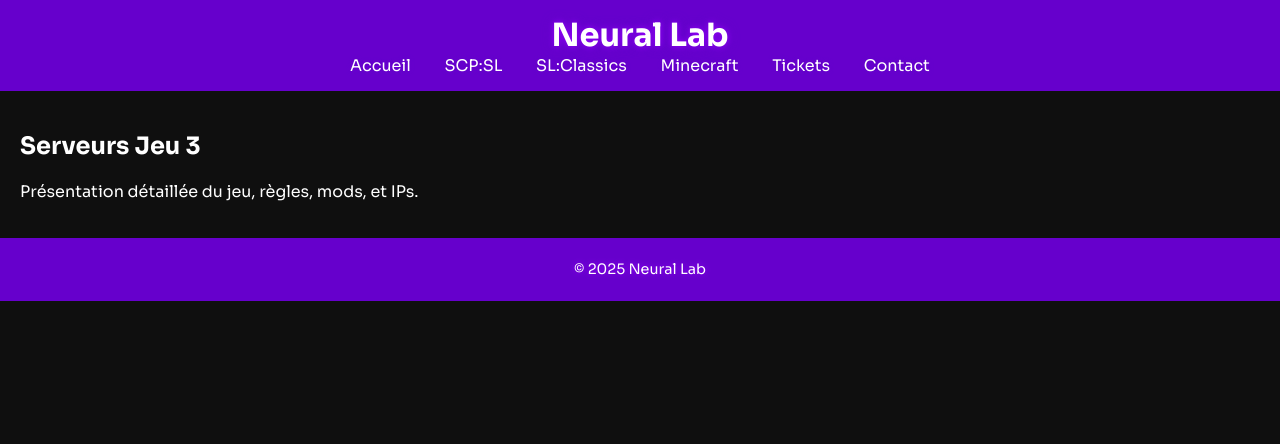
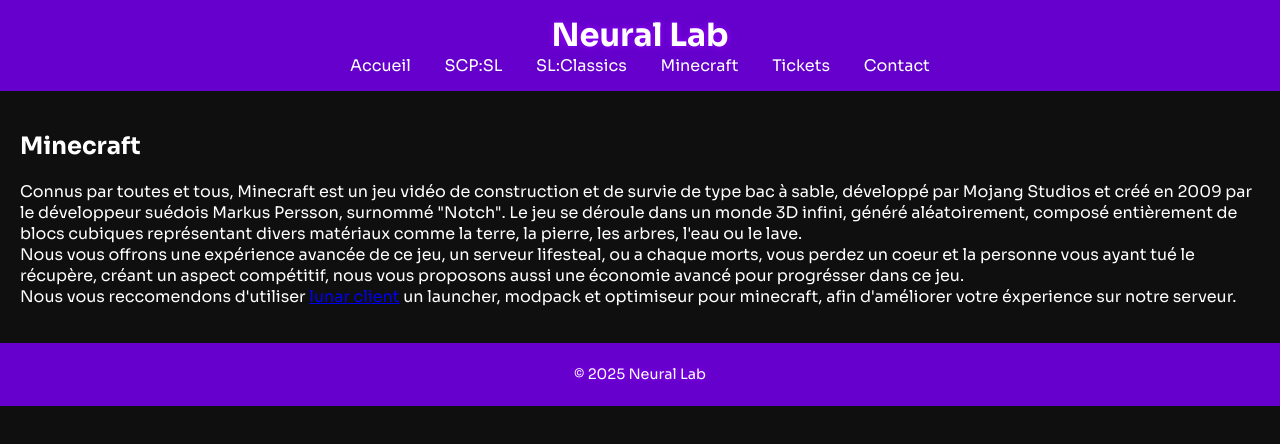
Before and after one commit to Louchatfroff/NeuralLab, a plain HTML site: page game3.html in a window 1280 px wide. Drawn offline with Linux system fonts and the light colour scheme.

Commit message:
Update game3.html

```diff
--- a/game3.html
+++ b/game3.html
@@ -3,7 +3,7 @@
   <head>
     <meta http-equiv="content-type" content="text/html; charset=UTF-8">
     <meta name="viewport" content="width=device-width, initial-scale=1.0">
-    <title>Neural Lab - Jeu 3</title>
+    <title>Neural Lab - Minecraft</title>
     <link rel="stylesheet" href="style.css">
   </head>
   <body>
@@ -14,8 +14,11 @@
         <a href="tickets.html">Tickets</a> <a href="contact.html">Contact</a> </nav>
     </header>
     <main style="padding: 20px;">
-      <h2>Serveurs Jeu 3</h2>
-      <p>Présentation détaillée du jeu, règles, mods, et IPs.</p>
+      <h2>Minecraft</h2>
+      <p>Connus par toutes et tous, Minecraft est un jeu vidéo de construction et de survie de type bac à sable, développé par Mojang Studios et créé en 2009 par le développeur suédois Markus Persson, surnommé "Notch".
+ Le jeu se déroule dans un monde 3D infini, généré aléatoirement, composé entièrement de blocs cubiques représentant divers matériaux comme la terre, la pierre, les arbres, l'eau ou le lave.
+      <br /> Nous vous offrons une expérience avancée de ce jeu, un serveur lifesteal, ou a chaque morts, vous perdez un coeur et la personne vous ayant tué le récupère, créant un aspect compétitif, nous vous proposons aussi une économie avancé pour progrésser dans ce jeu.
+<br /> Nous vous reccomendons d'utiliser <a href="https://www.lunarclient.com/download">lunar client</a> un launcher, modpack et optimiseur pour minecraft, afin d'améliorer votre éxperience sur notre serveur.  </p>
     </main>
     <footer class="footer">
       <p>© 2025 Neural Lab</p>
```
